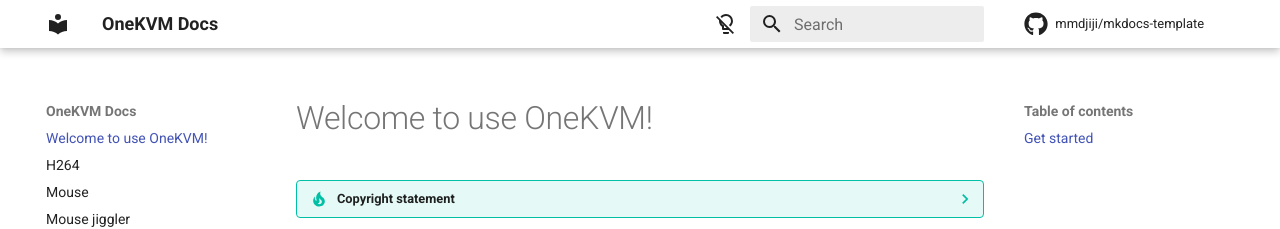
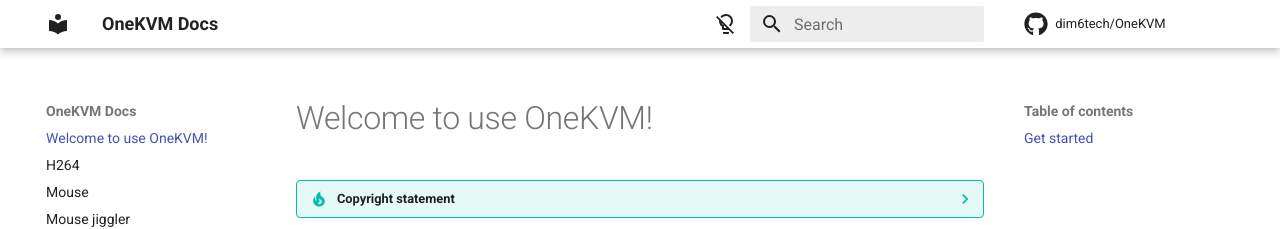
Before and after one commit to dim6tech/OneKVM, an MkDocs documentation site: the page built from docs/index.md, in a window 1280 px wide. Shown: the top 229 px of the page. Built offline with MkDocs 1.6.1 and Material for MkDocs 9.7.7, drawn with Linux system fonts in a browser that asks for light colours; comment, search, counter and statistics services are not loaded.

Commit message:
Update mkdocs.yml

```diff
--- a/mkdocs.yml
+++ b/mkdocs.yml
@@ -30,8 +30,8 @@
     - search.suggest
     # - toc.integrate
     - content.code.annotate
-repo_url: https://github.com/mmdjiji/mkdocs-template
-repo_name: mmdjiji/mkdocs-template
+repo_url: https://github.com/dim6tech/OneKVM
+repo_name: dim6tech/OneKVM
 edit_uri: edit/main/docs/
 markdown_extensions:
   - admonition              # 提示块
@@ -57,4 +57,4 @@
   - pymdownx.tasklist:      # 复选框checklist
       custom_checkbox: true
 extra:
-  homepage: https://github.com/mmdjiji/mkdocs-template
+  homepage: https://dim6tech.github.io/OneKVM/
```
